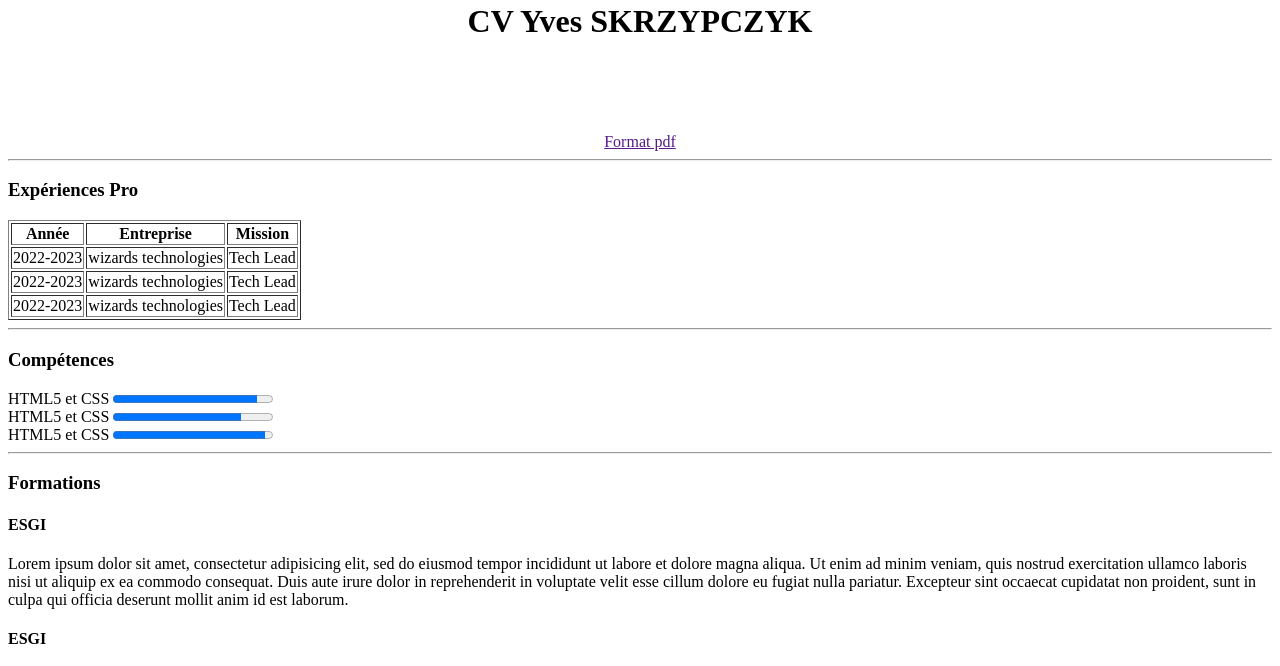
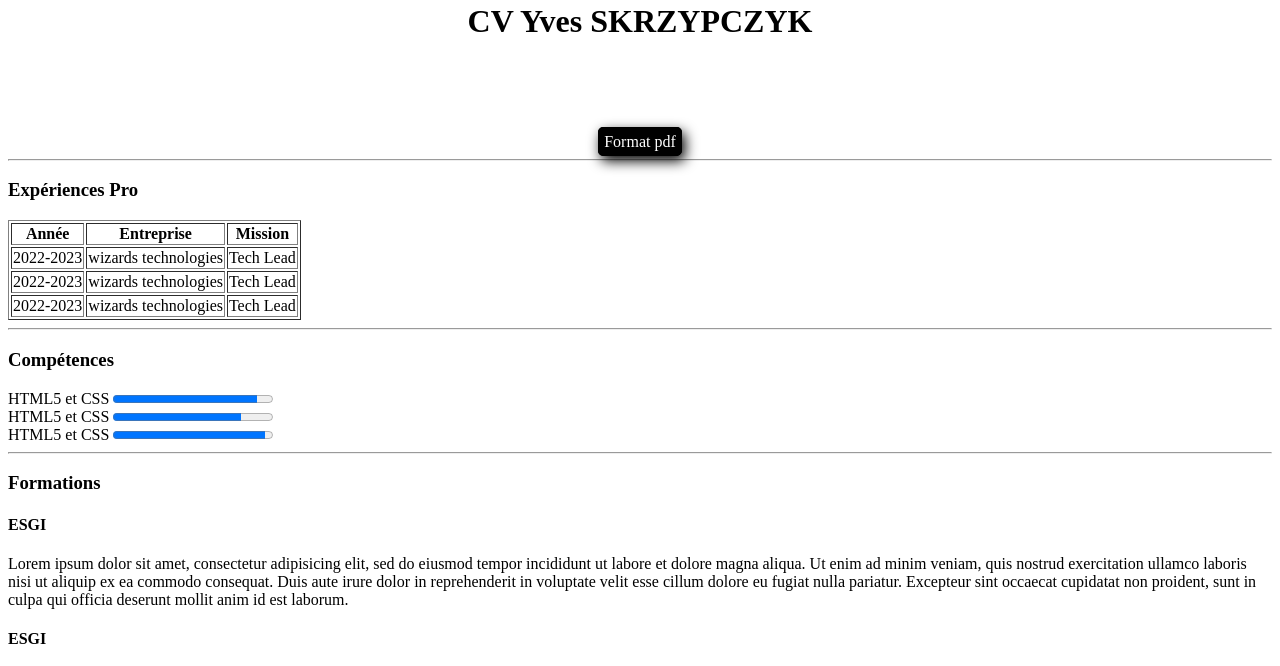
Before and after one commit to YSkrzypczyk/1A3-2022, a plain HTML site: page PROJET HTML CSS/pages/cv.html in a window 1280 px wide. Shown: the part 130-796 px from the top of the page. Drawn offline with Linux system fonts and the light colour scheme.

Commit message:
correction tp btn css

```diff
--- /dev/null
+++ b/PROJET HTML CSS/css/cv.css
@@ -0,0 +1,17 @@
+
+
+.customBtn{
+	color: white;
+	border: 1px solid black;
+	border-radius: 5px;
+	text-decoration: none;
+	background-color: black;
+	padding: 5px;
+	box-shadow: 3px 5px 13px 0px black;
+}
+
+
+.customBtn:hover{
+	color: black;
+	background-color: white;
+}
--- a/PROJET HTML CSS/pages/cv.html
+++ b/PROJET HTML CSS/pages/cv.html
@@ -4,6 +4,7 @@
 		<meta charset="UTF-8">
 		<title>CV YVES SKRZYPCZYK</title>
 		<meta name="description" content="ceci est mon CV">
+		<link rel="stylesheet" href="../css/cv.css">
 	</head>
 	<body>
 		<header>
@@ -14,7 +15,7 @@
 					<h2>Développeur WEB</h2>
 				</marquee>
 				<nav>
-					<a href="">Format pdf</a>
+					<a class="customBtn" href="">Format pdf</a>
 				</nav>
 				<hr>
 			</center>
```
Also changed, not shown: PROJET HTML CSS/css/style.css (+9 -1 lines), PROJET HTML CSS/index.html (+1 -0 lines), PROJET HTML CSS/css/BebasNeue-Regular.ttf (added), 2 other files.
